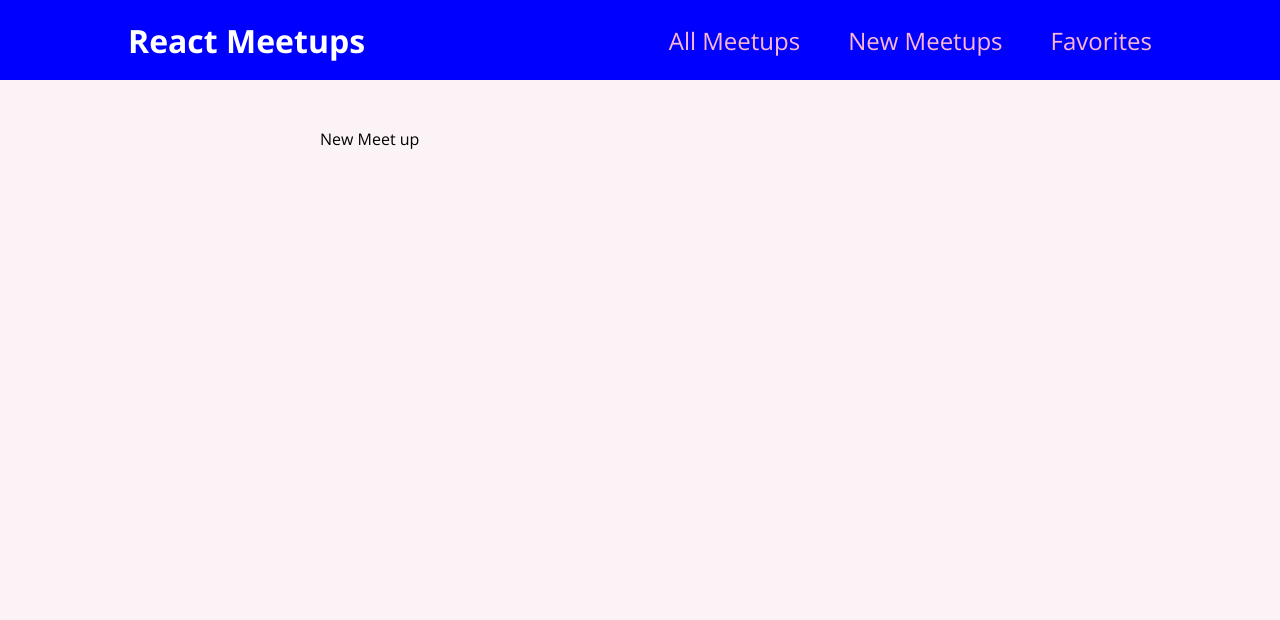
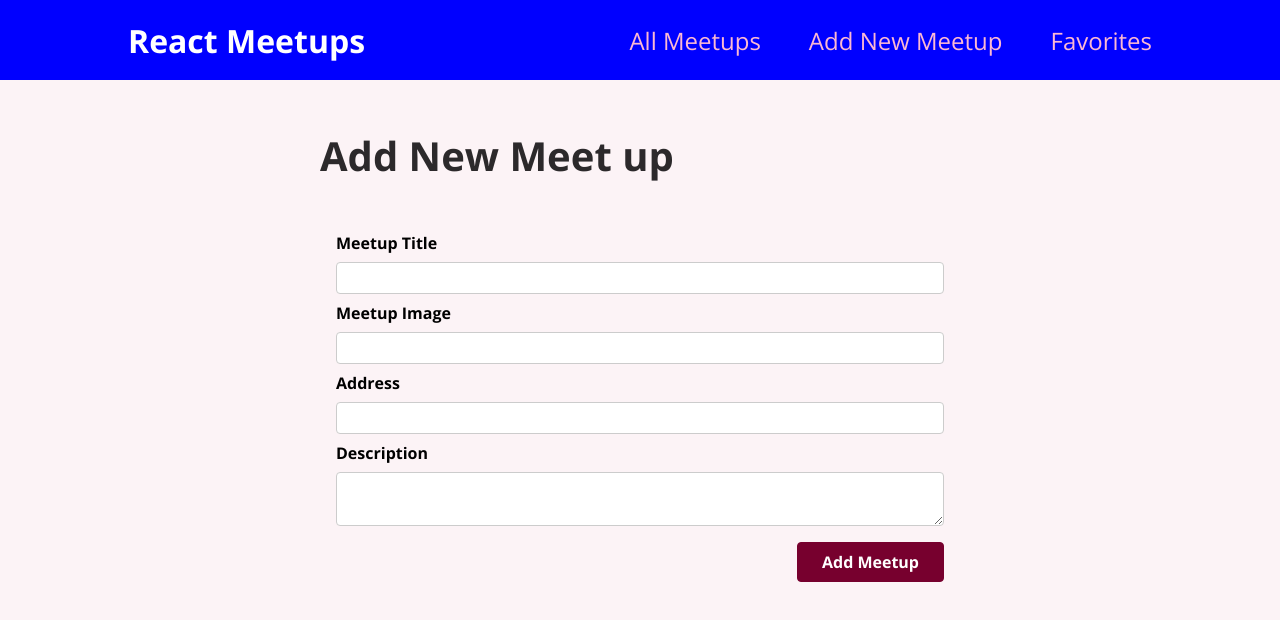
Before and after one commit to gmhislop/meetup-app, a React (Create React App) app: page /new in a window 1280 px wide. Shown: the top 620 px of the page. Built offline with nearby package versions, Linux system fonts and the light colour scheme.

Commit message:
feat: state management

```diff
--- a/src/components/layout/MainNavigation.js
+++ b/src/components/layout/MainNavigation.js
@@ -11,7 +11,7 @@
             <Link to='/'>All Meetups</Link>
           </li>
           <li>
-            <Link to='/new'>New Meetups</Link>
+            <Link to='/new'>Add New Meetup</Link>
           </li>
           <li>
             <Link to='/favorites'>Favorites</Link>
--- /dev/null
+++ b/src/components/meetups/NewMeetupForm.js
@@ -0,0 +1,54 @@
+import { useRef } from 'react';
+import Card from '../ui/Card';
+import styles from './NewMeetupForm.module.css';
+
+const NewMeetupForm = (props) => {
+  const titleInputRef = useRef();
+  const imageInputRef = useRef();
+  const addressInputRef = useRef();
+  const descriptionInputRef = useRef();
+  const submitHandler = (event) => {
+    event.preventDefault();
+
+    const enteredTitle = titleInputRef.current.value;
+    const enteredImage = imageInputRef.current.value;
+    const enteredAddress = addressInputRef.current.value;
+    const enteredDescription = descriptionInputRef.current.value;
+
+    const meetupData = {
+      title: enteredTitle,
+      image: enteredImage,
+      address: enteredAddress,
+      description: enteredDescription,
+    };
+    props.onAddMeetup(meetupData);
+  };
+
+  return (
+    <Card>
+      <form className={styles.form} onSubmit={submitHandler}>
+        <div className={styles.control}>
+          <label htmlFor="title">Meetup Title</label>
+          <input type="text" required id="title" ref={titleInputRef} />
+        </div>
+        <div className={styles.control}>
+          <label htmlFor="image">Meetup Image</label>
+          <input type="url" required id="image" ref={imageInputRef} />
+        </div>
+        <div className={styles.control}>
+          <label htmlFor="address">Address</label>
+          <input type="text" required id="address" ref={addressInputRef} />
+        </div>
+        <div className={styles.control}>
+          <label htmlFor="description">Description</label>
+          <textarea type="description" required row="5" ref={descriptionInputRef}></textarea>
+        </div>
+        <div className={styles.actions}>
+          <button>Add Meetup</button>
+        </div>
+      </form>
+    </Card>
+  );
+};
+
+export default NewMeetupForm;
--- /dev/null
+++ b/src/components/meetups/NewMeetupForm.module.css
@@ -0,0 +1,45 @@
+.form {
+    padding: 1rem;
+  }
+
+  .control {
+    margin-bottom: 0.5rem;
+  }
+
+  .control label {
+    display: block;
+    font-weight: bold;
+    margin-bottom: 0.5rem;
+  }
+
+  .control input,
+  .control textarea {
+    display: block;
+    font: inherit;
+    border-radius: 4px;
+    border: 1px solid #ccc;
+    padding: 0.25rem;
+    width: 100%;
+  }
+
+  .actions {
+    margin-top: 1rem;
+    text-align: right;
+  }
+
+  .actions button {
+    font: inherit;
+    cursor: pointer;
+    background-color: #77002e;
+    color: white;
+    padding: 0.5rem 1.5rem;
+    border: 1px solid #77002e;
+    border-radius: 4px;
+    font-weight: bold;
+  }
+
+  .actions button:hover,
+  .actions button:active {
+    background-color: #a50e48;
+    border-color: #a50e48;
+  }
--- a/src/pages/NewMeetUp.js
+++ b/src/pages/NewMeetUp.js
@@ -1,5 +1,28 @@
-const NewMeetUpPage = () =>{
-    return <div>New Meet up</div>
-}
+
+import { useHistory } from 'react-router-dom';
+import NewMeetupForm from '../components/meetups/NewMeetupForm';
+
+const NewMeetUpPage = () => {
+    const history = useHistory();
+  const AddmeetupHandler = (meetupData) => {
+    fetch('https://react-practice-31e40-default-rtdb.firebaseio.com/meetups.json', {
+      method: 'POST',
+      body: JSON.stringify(meetupData),
+      headers: {
+        'Content-Type': 'application/json',
+      }
+    }
+    ).then(() => {
+        history.replace('/')
+    });
+  };
+
+  return (
+    <section>
+      <h1>Add New Meet up</h1>
+      <NewMeetupForm onAddMeetup={AddmeetupHandler} />
+    </section>
+  );
+};
 
 export default NewMeetUpPage;
```
Also changed, not shown: src/store/favorites-context.js (added, +35 -0 lines).
